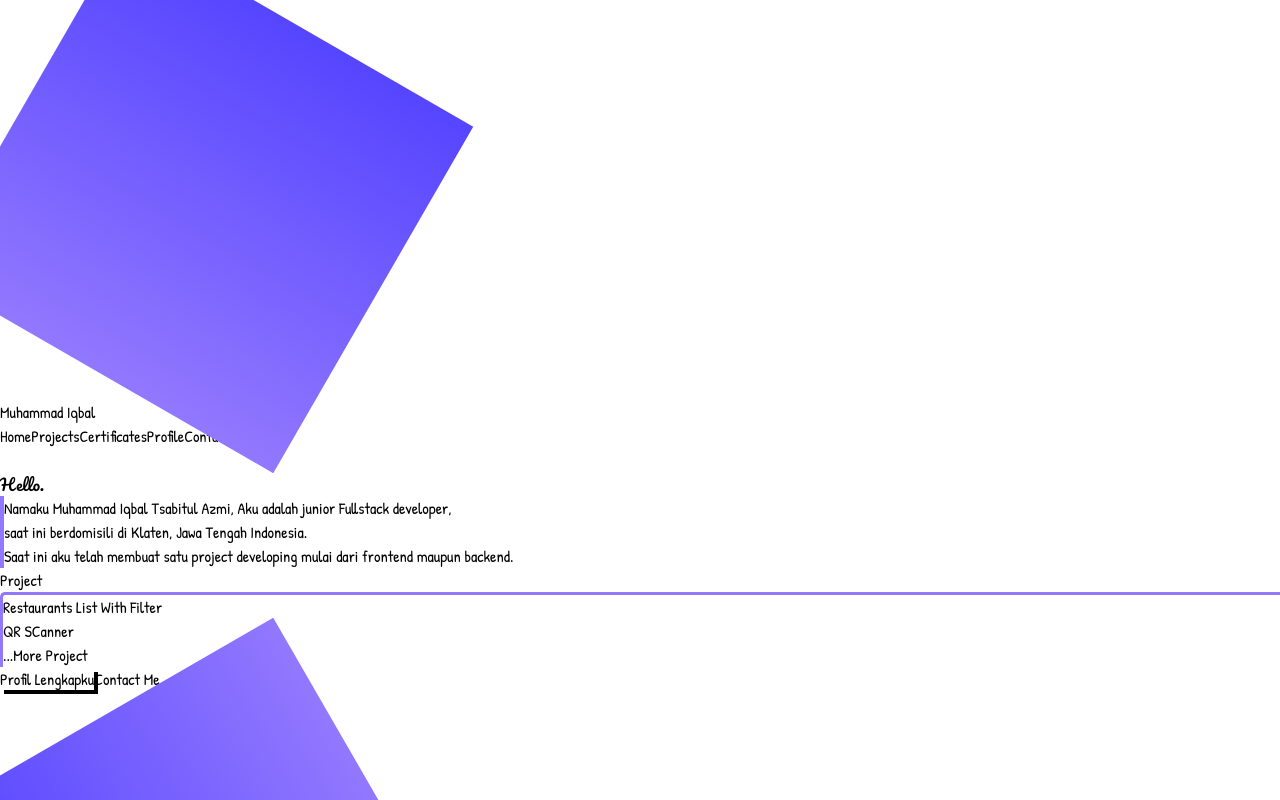
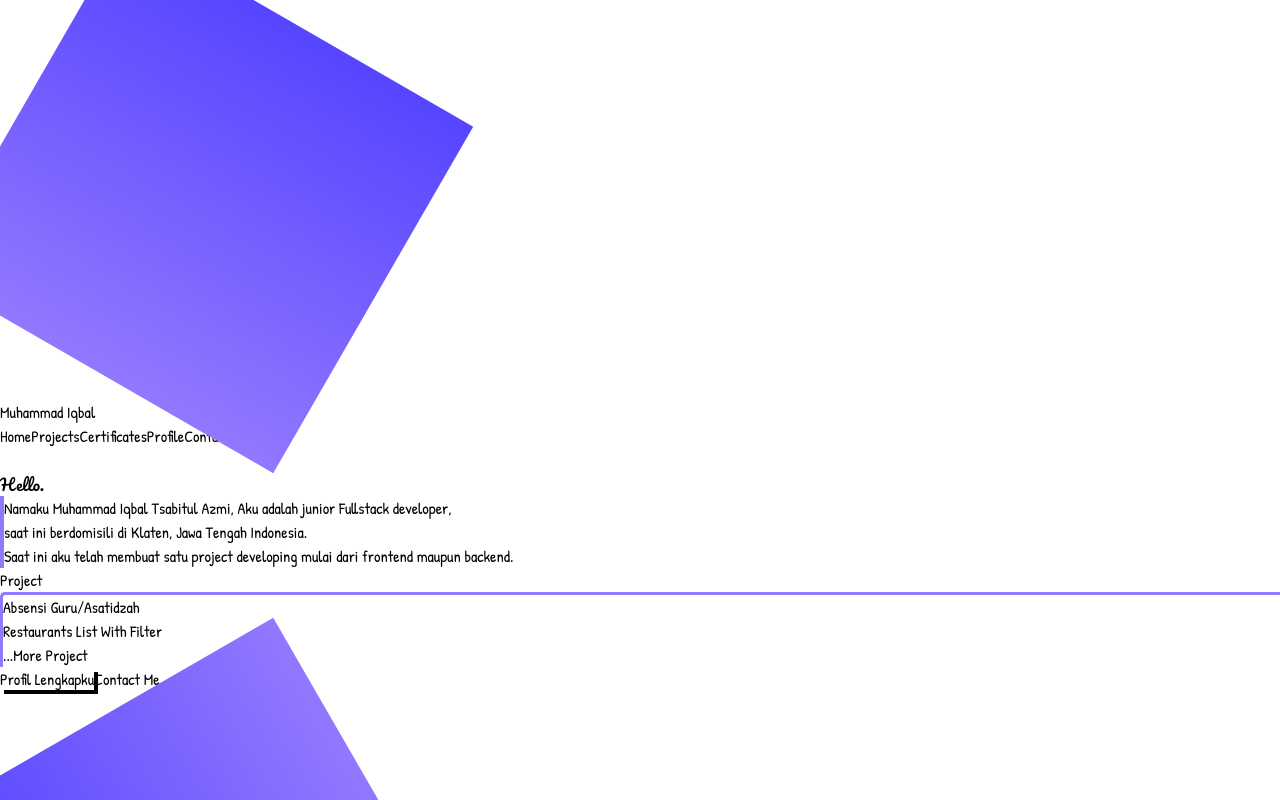
Before and after one commit to Iqbalnglames/new-portfolio, a React (Vite) app: page / in a window 1280 px wide. Shown: the top 800 px of the page. Built offline with nearby package versions, Linux system fonts and the light colour scheme.

Commit message:
Refactor code structure for improved readability and maintainability

```diff
--- a/src/Pages/home.jsx
+++ b/src/Pages/home.jsx
@@ -2,7 +2,7 @@ import { Link } from "react-router-dom";
 import { projectArr } from "../Utilities/projects";
 const Home = () => {
 const link1 = Math.floor(Math.random() * projectArr.length)
-const link2 = Math.floor(Math.random() * projectArr.length)
+const link2 = link1 == Math.floor(Math.random() * projectArr.length) ? Math.floor(Math.random() * projectArr.length) : Math.floor(Math.random() * projectArr.length)
   return (
     <>
       <div className="lg:flex">
--- a/src/Pages/projects.jsx
+++ b/src/Pages/projects.jsx
@@ -6,7 +6,11 @@ const Projects = () => {
             <h1 className="slide-right text-center mb-7 font-bold text-xl -mt-3">
                 My Projects
             </h1>
-            <div className="lg:flex lg:justify-around space-y-9 lg:space-y-0 lg:space-x-9">
+            <div className="lg:flex text-center flex-col items-center gap-2 absolute right-[370px] hidden top-[370px] slide-top2">
+                <p>Scroll card<br />ke bawah</p>
+                <span className="[writing-mode:vertical-rl] animate-bounce duration-500">{'>>>>>>>>'}</span>
+            </div>
+            <div className="lg:grid lg:grid-cols-3 lg:h-[400px] h-[600px] p-4 overflow-scroll lg:justify-around space-y-9 lg:space-y-0 lg:gap-9">
                 {projectArr.map((res, i) => {
                     return (
                         <div
--- a/src/Utilities/projects.js
+++ b/src/Utilities/projects.js
@@ -1,35 +1,37 @@
+import Alba from "../assets/alba-transport.png";
 import QrScanner from "../assets/qr-scanner.png";
 import Restaurants from "../assets/restaurants.png";
 import Absen from "../assets/absen.png";
 import Kasir from "../assets/e-cashier.png";
+import ESekolah from "../assets/e-sekolah.png";
 const projectArr = [
   {
-            project_name: "QR SCanner",
-            img: QrScanner,
+    project_name: "Alba Transport Landing Page",
+    img: Alba,
     tech_stack: [
       {
-                    tech_name: "React JS",
+        tech_name: "HTML",
       },
       {
         tech_name: "Tailwind CSS",
       },
     ],
-            link: "https://codesandbox.io/s/qr-scanner-with-react-d1p16c",
-            button: "View Project",
+    link: "https://albatransportjogja.com/",
+    button: "View Web",
   },
   {
-            project_name: "Restaurants List With Filter",
-            img: Restaurants,
+    project_name: "E-Sekolah (WIP)",
+    img: ESekolah,
     tech_stack: [
-                {
-                    tech_name: "React JS",
-                },
       {
         tech_name: "Tailwind CSS",
       },
+      {
+        tech_name: "Laravel PHP Framework",
+      },
     ],
-            link: "https://technical-test-iqbalazmi.netlify.app/",
-            button: "View Project",
+    link: "https://github.com/Iqbalnglames/absensi-rq",
+    button: "View Repository",
   },
   {
     project_name: "Absensi Guru/Asatidzah",
@@ -62,6 +64,34 @@ const projectArr = [
     link: "https://github.com/Iqbalnglames/e-cashier",
     button: "View Repository",
   },
+  {
+    project_name: "QR SCanner",
+    img: QrScanner,
+    tech_stack: [
+      {
+        tech_name: "React JS",
+      },
+      {
+        tech_name: "Tailwind CSS",
+      },
+    ],
+    link: "https://codesandbox.io/s/qr-scanner-with-react-d1p16c",
+    button: "View Project",
+  },
+  {
+    project_name: "Restaurants List With Filter",
+    img: Restaurants,
+    tech_stack: [
+      {
+        tech_name: "React JS",
+      },
+      {
+        tech_name: "Tailwind CSS",
+      },
+    ],
+    link: "https://technical-test-iqbalazmi.netlify.app/",
+    button: "View Project",
+  },
 ];
 
-export { projectArr }
+export { projectArr };
```
Also changed, not shown: src/assets/alba-transport.png (added), src/assets/e-sekolah.png (added). Lines whose indentation alone changed are shown as unchanged.
